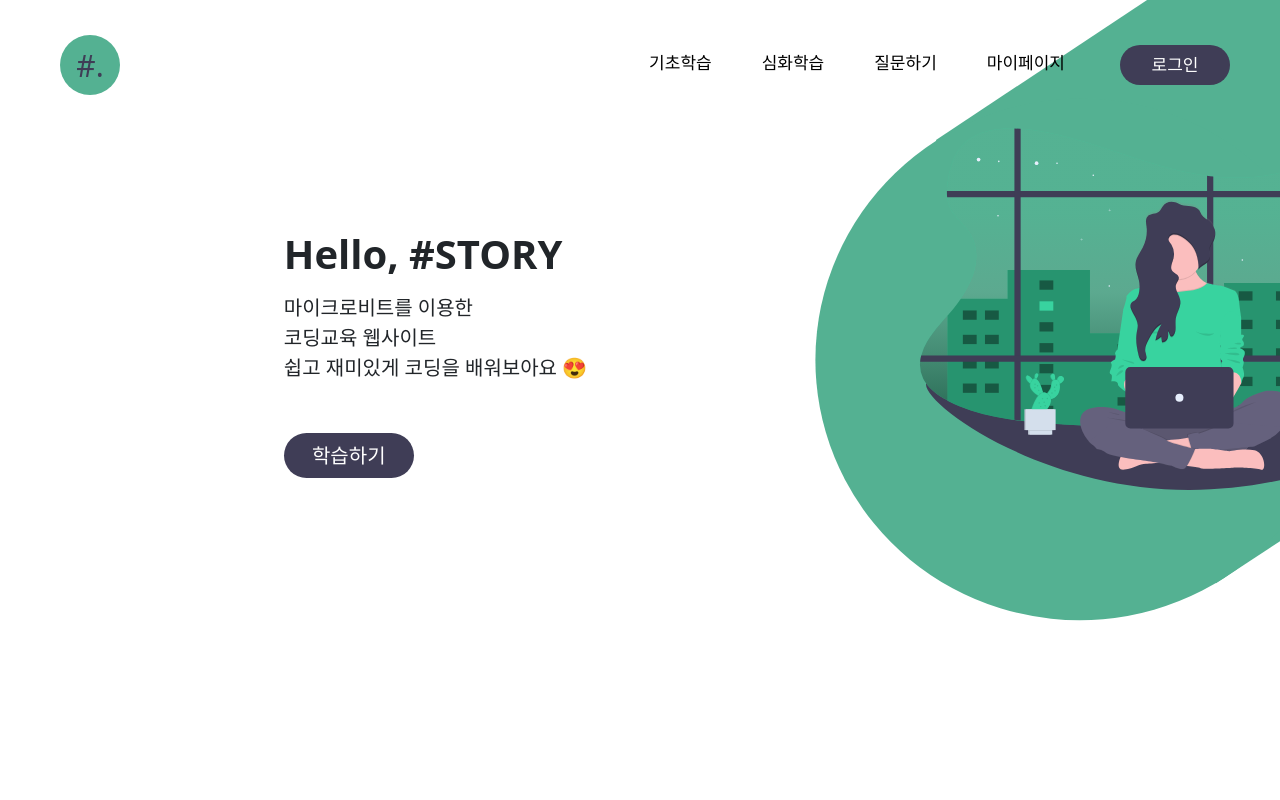
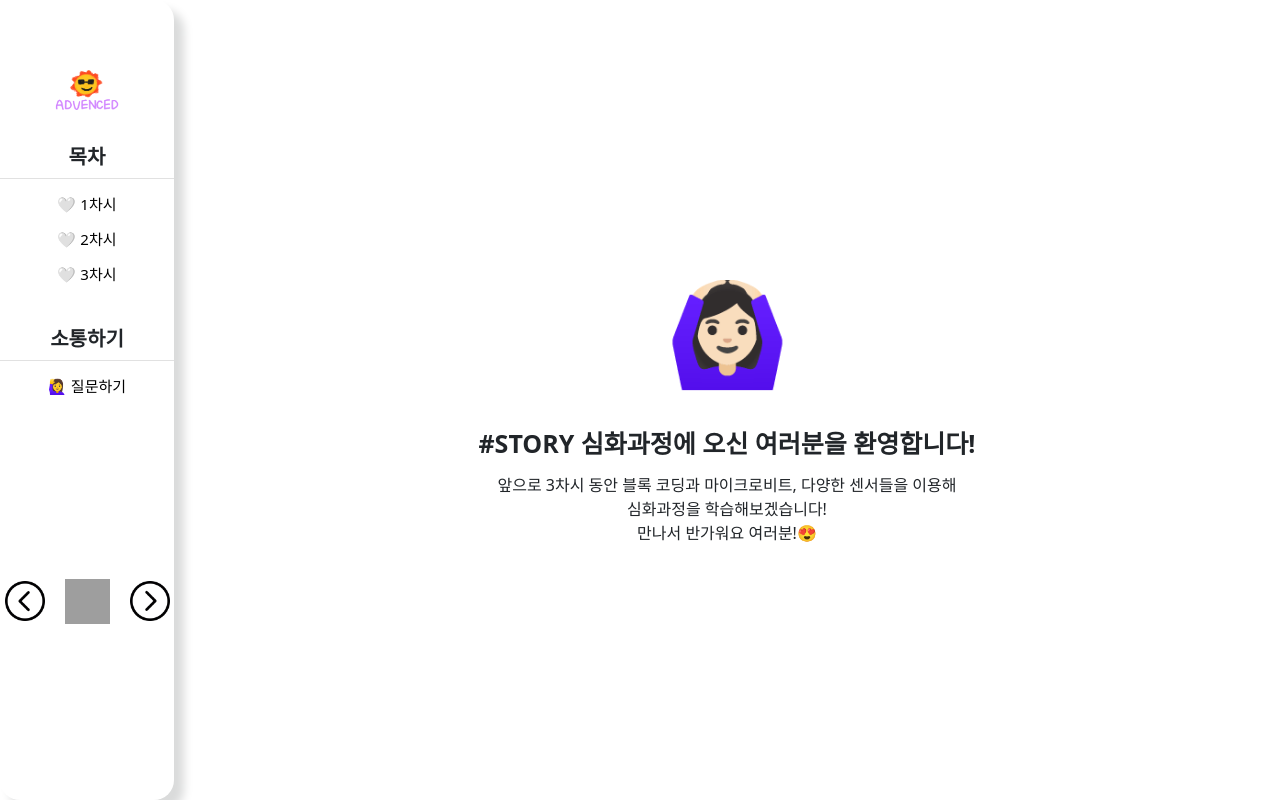
Before and after one commit to SHAP-STORY/SHAP_STORY, a React (Create React App) app in the folder front_end/: page / in a window 1280 px wide. Built offline with nearby package versions, Linux system fonts and the light colour scheme; grey boxes are pictures that could not be loaded.

Commit message:
feat: 심화학습 콘텐츠

```diff
--- a/front_end/src/Advanced.js
+++ b/front_end/src/Advanced.js
@@ -8,6 +8,7 @@ import user_info from "./variables/user_info";
 import ExitButton from "./components/ExitButton";
 import nextButton from "./image/nextButton.png";
 import previewButton from "./image/PreviewButton.png";
+import Ad_contents01 from "./components/Ad_contents01";
 
 class Advanced extends React.Component {
     constructor(props) {
@@ -70,10 +71,10 @@ class Advanced extends React.Component {
                         ></NextBtn>
                     </div>
                 </ColAlign>
-                <div style={{marginLeft: "5%", border: "10px"}}>
 
-                </div>
+                <Ad_contents01></Ad_contents01>
             </RowAlign>
+
         );
     }
 }
--- a/front_end/src/App.js
+++ b/front_end/src/App.js
@@ -25,7 +25,7 @@ class App extends React.Component {
     render() {
         return (
             <div className="App">
-                <Route path="/" exact component={Home}/>
+                <Route path="/" exact component={Advanced}/>
                 <Route path="/questions" component={Questions}/>
                 <Route path="/doQuestion" component={DoQuestion}/>
                 <Route path="/signIn" component={SignIn}/>
--- a/front_end/content/Ad_contents03.js
+++ b/front_end/src/components/Ad_contents03.js
@@ -1,6 +1,6 @@
 import React from "react";
 import styled from "styled-components";
-import microbit from "../src/image/microbit_basic.png"
+import microbit from "../image/microbit_basic.png"
 
 const Ad_contents03 = (props) => {
     return (
```
Also changed, not shown: front_end/src/components/Ad_contents01.js (renamed from front_end/content/Ad_contents01.js), front_end/src/components/Ad_contents02.js (renamed from front_end/content/Ad_contents02.js).
